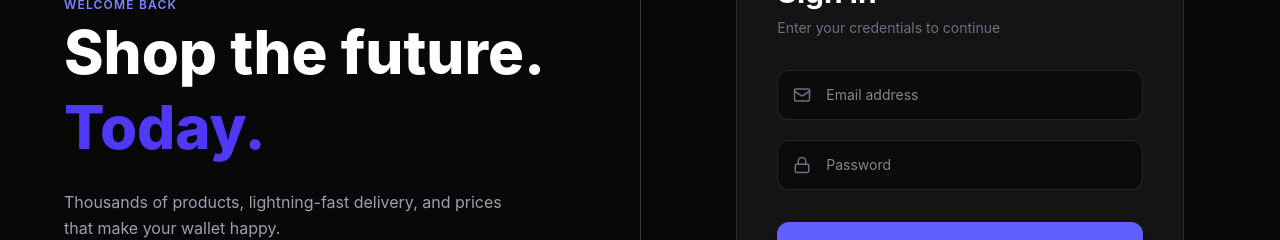
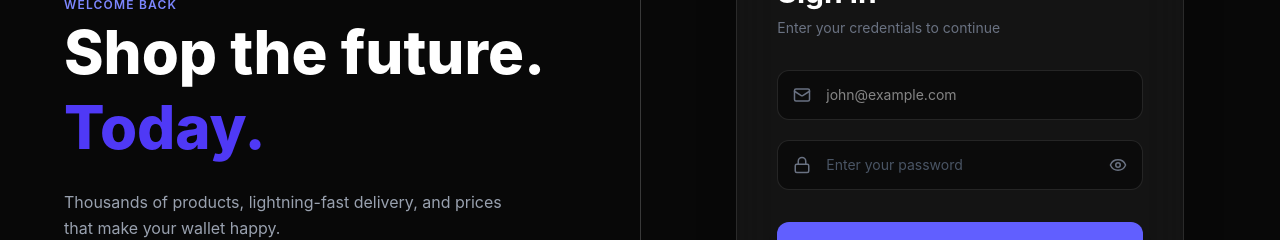
Before and after one commit to amitgith/ecommerce-website, a React (Vite) app: page /login in a window 1280 px wide. Shown: the part 244-484 px from the top of the page. Built offline with nearby package versions, Linux system fonts and the light colour scheme; no server answers.

Commit message:
register ui and logic done

```diff
--- a/package.json
+++ b/package.json
@@ -16,6 +16,7 @@
     "react": "^19.1.1",
     "react-dom": "^19.1.1",
     "react-hook-form": "^7.82.0",
+    "react-hot-toast": "^2.6.0",
     "react-router": "^8.2.0",
     "tailwindcss": "^4.3.3"
   },
--- a/src/components/Common/Navbar.jsx
+++ b/src/components/Common/Navbar.jsx
@@ -2,6 +2,7 @@ import React, { useContext, useEffect, useState } from "react";
 import { NavLink, useNavigate } from "react-router";
 import { ShoppingCart, LogOut, Store } from "lucide-react";
 import { MyStore } from "../../context/MyContext";
+import toast, { Toaster } from "react-hot-toast";
 
 const Navbar = () => {
   const navigate = useNavigate();
@@ -218,11 +219,13 @@ const Navbar = () => {
         <button
           onClick={() => {
             localStorage.removeItem("currentUser");
+            toast.success("You've been logged out successfully. 👋");
             navigate("/login");
           }}
           className="
           flex
           items-center
+          cursor-pointer
 
           gap-2
 
--- a/src/main.jsx
+++ b/src/main.jsx
@@ -3,11 +3,13 @@ import "./index.css";
 import App from "./App.jsx";
 import { BrowserRouter } from "react-router";
 import { ContextProvider } from "./context/MyContext.jsx";
+import toast, { Toaster } from "react-hot-toast";
 
 createRoot(document.getElementById("root")).render(
   <BrowserRouter>
     <ContextProvider>
       <App />
+      <Toaster />
     </ContextProvider>
   </BrowserRouter>,
 );
--- a/src/pages/Cart.jsx
+++ b/src/pages/Cart.jsx
@@ -1,6 +1,7 @@
 import React, { useContext, useEffect } from "react";
 import { X, ShoppingCart, Minus, Plus, Trash2 } from "lucide-react";
 import { MyStore } from "../context/MyContext";
+import toast, { Toaster } from "react-hot-toast";
 
 const Cart = () => {
   const { cartItems, isCartOpen, setIsCartOpen, setCartItems } =
@@ -46,8 +47,7 @@ const Cart = () => {
   };
 
   const handleCheckout = () => {
-    alert("🎉 Order Placed Successfully!");
-
+    toast.success("Order placed successfully! 🛍️");
     setCartItems([]);
 
     setIsCartOpen(false);
@@ -96,9 +96,7 @@ const Cart = () => {
 
               <h2 className="mt-5 text-2xl font-bold">Your Cart is Empty</h2>
 
-              <p className="mt-2 text-white">
-                Add products to start shopping.
-              </p>
+              <p className="mt-2 text-white">Add products to start shopping.</p>
             </div>
           ) : (
             cartItems.map((item) => (
--- a/src/pages/auth/Login.jsx
+++ b/src/pages/auth/Login.jsx
@@ -1,10 +1,12 @@
-import React from "react";
+import React, { useState } from "react";
 import { NavLink, useNavigate } from "react-router";
-import { Mail, Lock, ShoppingBag } from "lucide-react";
+import { Mail, Lock, Eye, EyeOff, ShoppingBag } from "lucide-react";
 import { useForm } from "react-hook-form";
+import toast, { Toaster } from "react-hot-toast";
 
 const Login = () => {
   const navigate = useNavigate();
+  const [showPassword, setShowPassword] = useState(false);
 
   const {
     register,
@@ -22,9 +24,10 @@ const Login = () => {
 
     if (user) {
       localStorage.setItem("currentUser", JSON.stringify(user));
+      toast.success("Login successful! Welcome back 👋");
       navigate("/");
     } else {
-      alert("Invalid email or password");
+      toast.error("Invalid email or password");
     }
 
     reset();
@@ -57,7 +60,7 @@ const Login = () => {
         lg:p-16
         relative
         overflow-hidden
-        min-h-[650px]
+        min-h-162.5
         lg:min-h-screen
         "
       >
@@ -293,7 +296,7 @@ const Login = () => {
                     required: "Email is required",
                   })}
                   type="email"
-                  placeholder="Email address"
+                  placeholder="john@example.com"
                   className="
                   w-full
                   rounded-xl
@@ -348,20 +351,14 @@ const Login = () => {
 
                 <input
                   {...register("password", {
-                    required: "Password is required",
-
+                    required: "Password is Required",
                     minLength: {
-                      value: 4,
-                      message: "Minimum 4 characters required",
-                    },
-
-                    maxLength: {
                       value: 6,
-                      message: "Maximum 6 characters allowed",
+                      message: "Minimum 6 characters are required",
                     },
                   })}
-                  type="password"
-                  placeholder="Password"
+                  type={showPassword ? "text" : "password"}
+                  placeholder="Enter your password"
                   className="
       w-full
       rounded-xl
@@ -370,14 +367,33 @@ const Login = () => {
       border-white/10
       py-3.5
       pl-12
+      pr-12
       text-sm
+      text-white
+      placeholder:text-gray-600
       outline-none
       transition
-                  focus:border-indigo-600
+      focus:border-indigo-400
       focus:ring-2
-                  focus:ring-indigo-600
+      focus:ring-indigo-400/20
     "
                 />
+
+                <button
+                  type="button"
+                  onClick={() => setShowPassword(!showPassword)}
+                  className="
+      absolute
+      right-4
+      top-1/2
+      -translate-y-1/2
+      text-gray-500
+      hover:text-indigo-400
+      transition
+    "
+                >
+                  {showPassword ? <EyeOff size={18} /> : <Eye size={18} />}
+                </button>
               </div>
 
               {errors.password && (
--- a/src/pages/auth/Register.jsx
+++ b/src/pages/auth/Register.jsx
@@ -1,6 +1,7 @@
 import React, { useState } from "react";
 import { NavLink, useNavigate } from "react-router";
 import { User, Mail, Lock, ShoppingBag, Eye, EyeOff } from "lucide-react";
+import toast, { Toaster } from "react-hot-toast";
 
 import { useForm } from "react-hook-form";
 
@@ -65,7 +66,7 @@ const Register = () => {
 
       JSON.stringify(users),
     );
-
+    toast.success("Account created successfully! 🎉");
     reset();
 
     navigate("/login");
@@ -190,7 +191,7 @@ text-gray-500
                       message: "Maximum 20 characters allowed",
                     },
                   })}
-                  placeholder="Full name"
+                  placeholder="John Doe"
                   className="
 w-full
 rounded-xl
@@ -249,7 +250,7 @@ text-gray-500
                     required: "Email is Required",
                   })}
                   type="email"
-                  placeholder="Email address"
+                  placeholder="john@example.com"
                   className="
 w-full
 rounded-xl
@@ -315,7 +316,7 @@ text-gray-500
                     },
                   })}
                   type={showPassword ? "text" : "password"}
-                  placeholder="Password"
+                  placeholder="Create a strong password"
                   className="
 w-full
 rounded-xl
@@ -440,7 +441,7 @@ text-gray-500
                     },
                   })}
                   type={showConfirmPassword ? "text" : "password"}
-                  placeholder="Confirm password"
+                  placeholder="Confirm your password"
                   className="
 w-full
 rounded-xl
@@ -496,11 +497,11 @@ mt-2
 w-full
 mt-4
 rounded-xl
-bg-indigo-400
+bg-indigo-500
 py-3.5
-text-black
+text-white
 font-semibold
-hover:bg-indigo-300
+hover:bg-indigo-600
 active:scale-95
 transition
 cursor-pointer
@@ -524,9 +525,9 @@ mt-6
                 to="/login"
                 className="
 ml-1
-text-indigo-400
+text-white
 font-semibold
-hover:text-indigo-300
+hover:text-indigo-400
 "
               >
                 Sign in
```
Also changed, not shown: 1 other file (tests, documents, lock files or other folders). Lines whose indentation alone changed are shown as unchanged.
